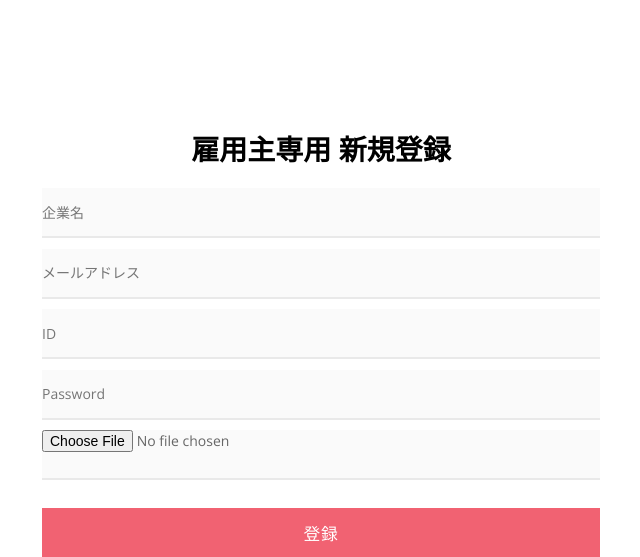
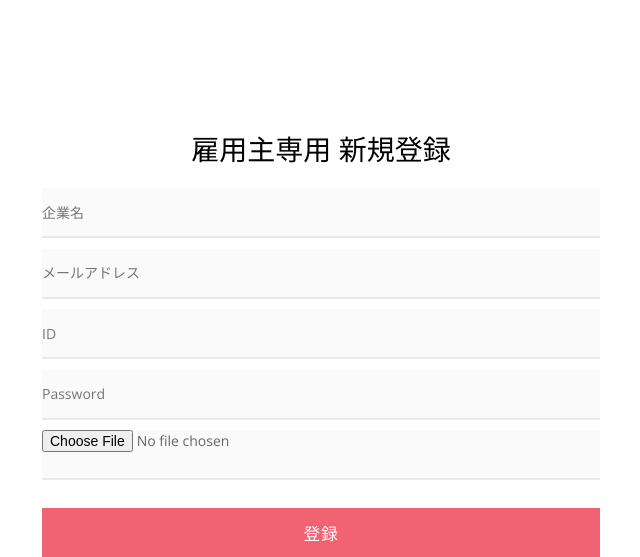
Before and after one commit to kekke1220/sotsusample, a PHP site: page /compa-regi.php in a window 1280 px wide. Shown: the top 557 px of the page, without its empty margins (419-1059 px from the left). Run offline with PHP 8.4, Linux system fonts and the light colour scheme; some libraries are stand-ins or nearby versions.

Commit message:
軽微な修正

```diff
--- a/compa-regi.css
+++ b/compa-regi.css
@@ -31,6 +31,7 @@ body {
 h1 {
   text-align: center;
   padding: 1em 0;
+  font-weight: lighter;
 }
 
 form {
```
